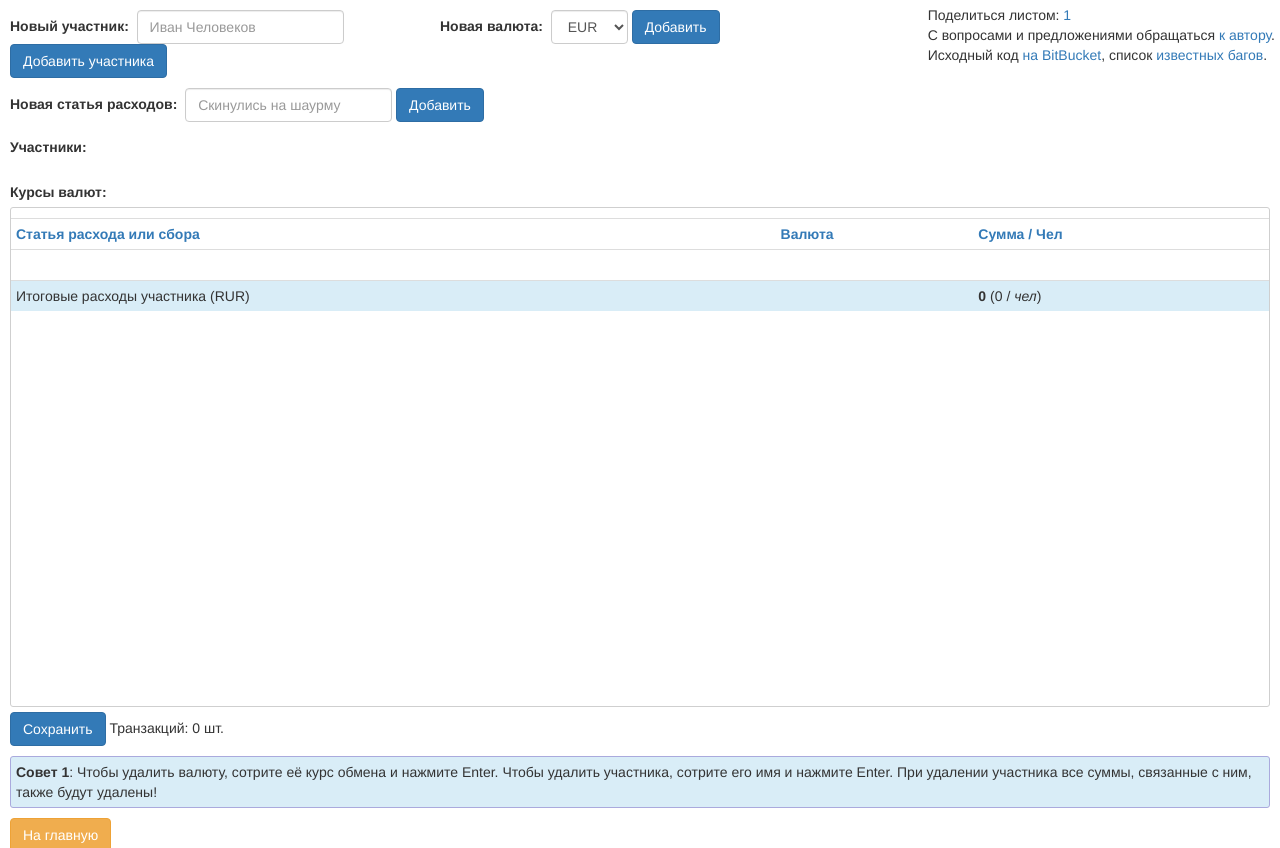
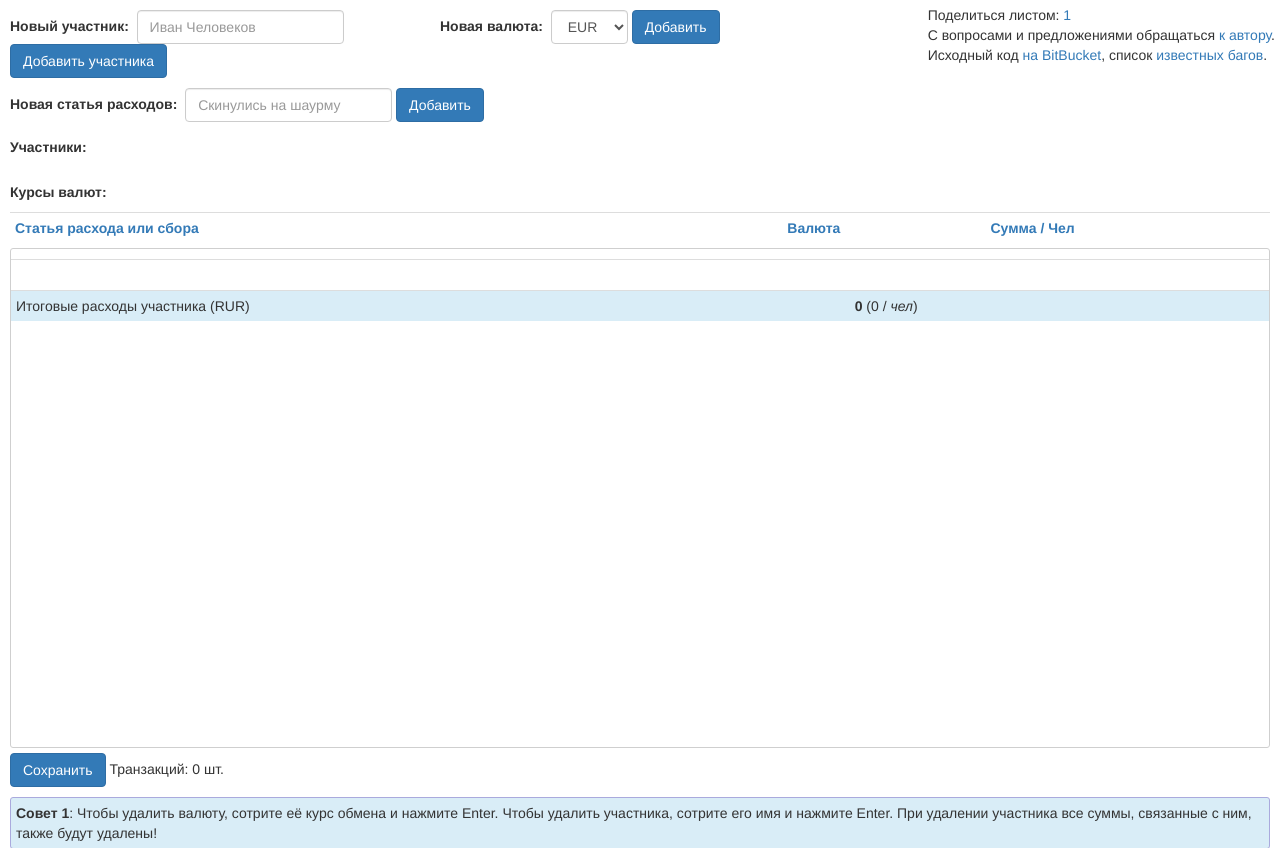
Before and after one commit to dichlofos/financial-equalizer, a PHP site: page /?sheet_id=1 in a window 1280 px wide. Shown: the top 848 px of the page. Run offline with PHP 8.4, Linux system fonts and the light colour scheme; the visitor is signed in with stand-in values (Sample User, id 1); lists and menus that the app fills with data are empty.

Commit message:
Somewhat better fixed first row

```diff
--- a/edit_sheet.php
+++ b/edit_sheet.php
@@ -17,6 +17,7 @@ function fe_edit_sheet($sheet_id) {
     $all_transactions_sum = $result["all_transactions_sum"];
     $bad_lambda_norm = $result["bad_lambda_norm"];
     $avg_spendings = $result["avg_spendings"];
+    $width_percent = count($members) ? (integer)(69.0 / count($members)) : "69";
 
     ?>
 
@@ -100,17 +101,21 @@ function fe_edit_sheet($sheet_id) {
         </div><?php
         }?>
 
-        <div id="transactions" class="transactions">
+
         <table class="table table-condensed transactions">
         <tr>
-        <th class="non-member">Статья расхода или сбора</th>
-        <th class="non-member">Валюта</th><?php
+        <th class="non-member transaction-description">Статья расхода или сбора</th>
+        <th class="non-member transaction-currency">Валюта</th><?php
         foreach ($members as $member_id => $member_name) {
-            echo "<th>$member_name</th>\n";
+            echo "<th style=\"width: $width_percent%;\">$member_name</th>\n";
         }
         ?>
-        <th class="non-member">Сумма / Чел</th>
+        <th class="non-member transaction-stats">Сумма / Чел</th>
         </tr>
+        </table>
+
+        <div id="transactions" class="transactions"><!-- scroller -->
+        <table class="table table-condensed transactions">
         <?php
         foreach ($transactions as $transaction_id => $transaction) {
             fe_print_transaction_input(
@@ -119,7 +124,8 @@ function fe_edit_sheet($sheet_id) {
                 $transaction,
                 fe_get_or($deltas, $transaction_id, array()),
                 $exchange_rates,
-                fe_get_or($bad_lambda_norm, $transaction_id)
+                fe_get_or($bad_lambda_norm, $transaction_id),
+                $width_percent
             );
         }
         // Total
--- a/static/communism/css/main.css
+++ b/static/communism/css/main.css
@@ -48,7 +48,7 @@ input.transaction-title {
     background-color: #ffcccc;
 }
 
-.form-inline .form-control.transaction-description {
+.form-inline input.form-control.transaction-description {
     width: 30em;
 }
 
@@ -127,5 +127,22 @@ div.transactions {
 }
 
 table.transactions {
+    table-layout: fixed;
     margin-top: 10px;
+    margin-bottom: 0px;
 }
+
+th.transaction-description,
+td.transaction-description {
+    width: 19%;
+}
+
+th.transaction-currency,
+td.transaction-currency {
+    width: 5%;
+}
+
+th.transaction-stats,
+td.transaction-stats {
+    width: 7%;
+}
--- a/transaction_input.php
+++ b/transaction_input.php
@@ -15,7 +15,8 @@ function fe_print_transaction_input(
     $transaction,
     $transaction_deltas,
     $exchange_rates,
-    $bad_lambda_norm
+    $bad_lambda_norm,
+    $width_percent
 ) {
     $currency = fe_get_currency($transaction);
     $description = fe_get_or($transaction, "description");
@@ -23,10 +24,10 @@ function fe_print_transaction_input(
     $bad_lambda_norm_class = $bad_lambda_norm ? "warning" : "";
 
     echo "<tr class=\"$bad_lambda_norm_class\">";
-    echo "<td>";
+    echo "<td class=\"transaction-description\">";
     echo "<input class=\"form-control input-sm transaction-description\" name=\"dtr${transaction_id}\" value=\"$description\" type=\"text\"
         title=\"Товар или оказанная услуга\" placeholder=\"Трансфер из пункта А в пункт Б\" />";
-    echo "<td>";
+    echo "<td class=\"transaction-currency\">";
     fe_currency_selector($currency, "cur$transaction_id", $exchange_rates);
     echo "</td>\n ";
     $transaction_sum = 0;
@@ -34,7 +35,7 @@ function fe_print_transaction_input(
 
     foreach ($members as $member_id => $member_name) {
         $delta = $transaction_deltas[$member_id];
-        echo "<td>";
+        echo "<td style=\"width: $width_percent%;\">";
         $charge_int = fe_get_charge($transaction, $member_id);
         $transaction_sum += $charge_int;
 
@@ -69,6 +70,6 @@ function fe_print_transaction_input(
             title=\"Коэффициент пользования данной услугой для данного участника\" />";
         echo "</td>\n ";
     }
-    echo "<td>$transaction_sum / $transaction_member_count</td>\n ";
+    echo "<td class=\"transaction-stats\">$transaction_sum / $transaction_member_count</td>\n ";
     echo "</tr>";
 }
```
